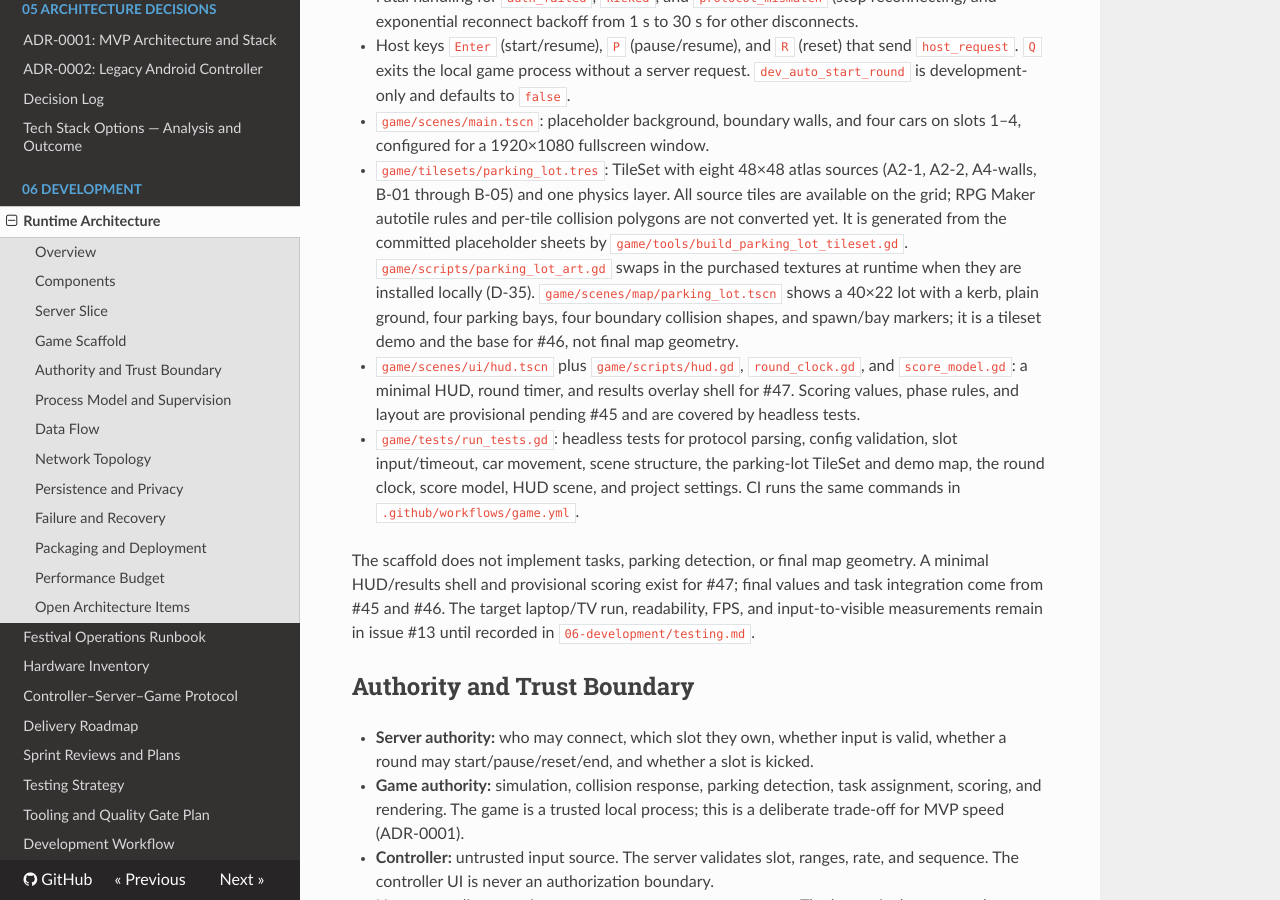
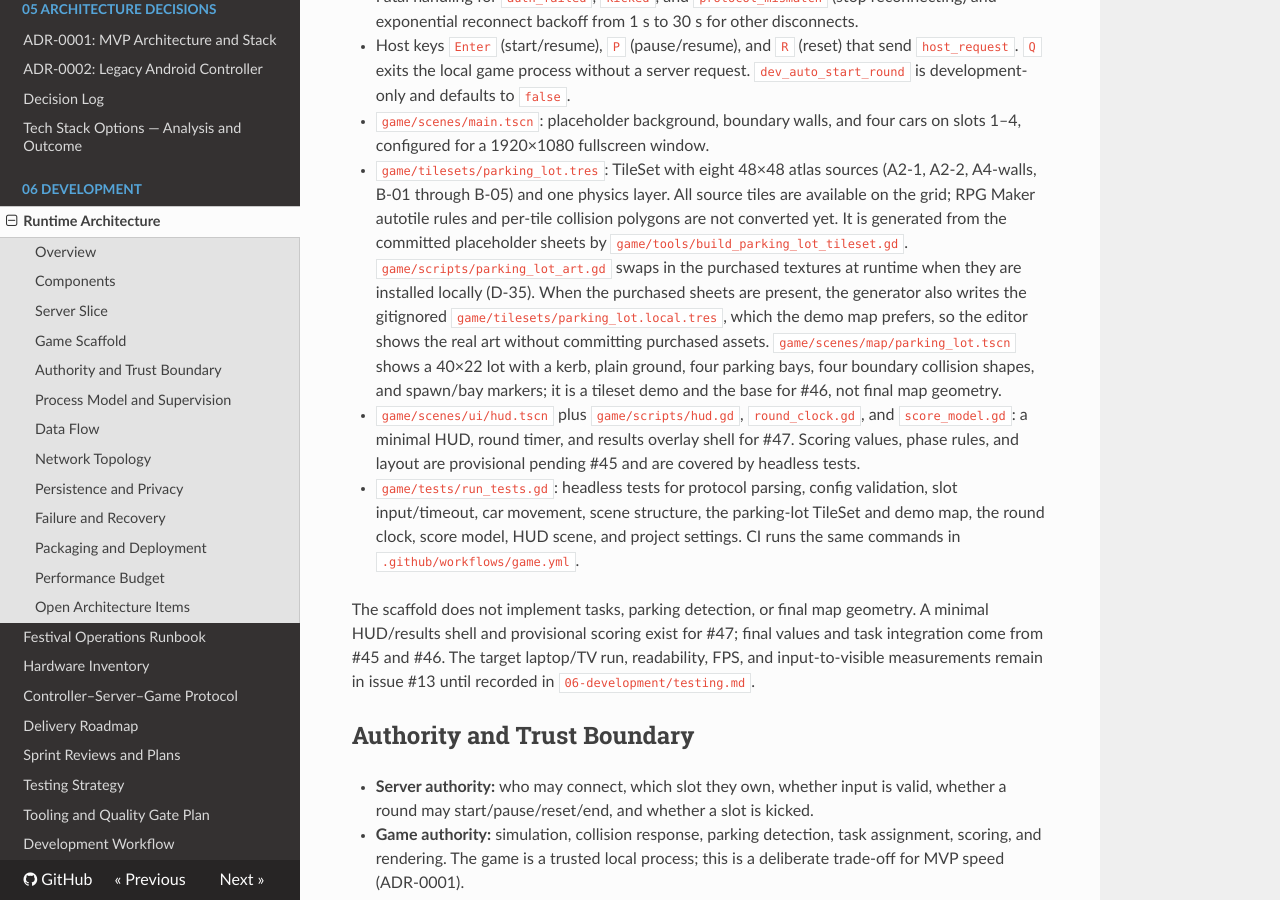
Before and after one commit to PSZLBit/ProszkowskaDrift, an MkDocs documentation site: the page built from documentation/06-development/architecture.md, in a window 1280 px wide and 900 px high, scrolled down 2160 px. Built offline with MkDocs 1.6.1, drawn with Linux system fonts in a browser that asks for light colours; nearby versions of some CDN libraries.

Commit message:
feat(game): generate purchased tileset for local editor use
The TileSet generator now produces a gitignored parking_lot.local.tres from
the purchased sheets when they are installed, while keeping the committed
parking_lot.tres on the placeholder sheets. The demo map prefers the local
override when present, so the editor shows the real art without committing
purchased assets (D-34, D-35).

- Make build_parking_lot_tileset.gd build both outputs.
- Prefer parking_lot.local.tres in ParkingLotMap when it exists.
- Ignore game/tilesets/*.local.tres.
- Document the local override in CREDITS and architecture.

```diff
--- a/documentation/06-development/architecture.md
+++ b/documentation/06-development/architecture.md
@@ -111,7 +111,11 @@ Godot 4.7.2 project with:
   collision polygons are not converted yet. It is generated from the committed
   placeholder sheets by `game/tools/build_parking_lot_tileset.gd`.
   `game/scripts/parking_lot_art.gd` swaps in the purchased textures at runtime
-  when they are installed locally (D-35). `game/scenes/map/parking_lot.tscn`
+  when they are installed locally (D-35). When the purchased sheets are present,
+  the generator also writes the gitignored
+  `game/tilesets/parking_lot.local.tres`, which the demo map prefers, so the
+  editor shows the real art without committing purchased assets.
+  `game/scenes/map/parking_lot.tscn`
   shows a 40×22 lot with a kerb, plain ground, four parking bays, four boundary
   collision shapes, and spawn/bay markers; it is a tileset demo and the base for
   #46, not final map geometry.
```
Also changed, not shown: game/assets/CREDITS.md (+5 -0 lines), 3 other files.
